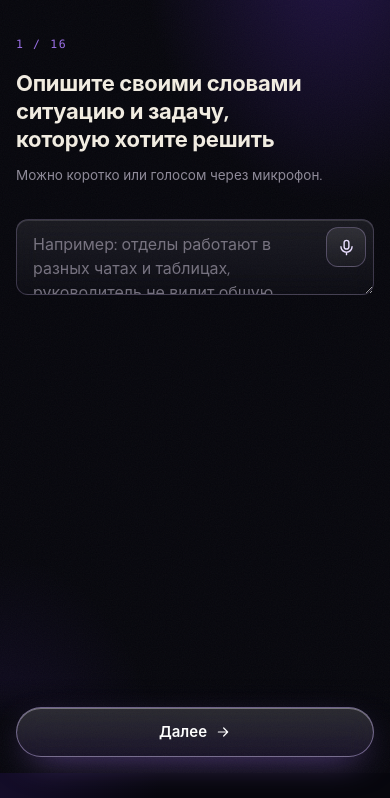
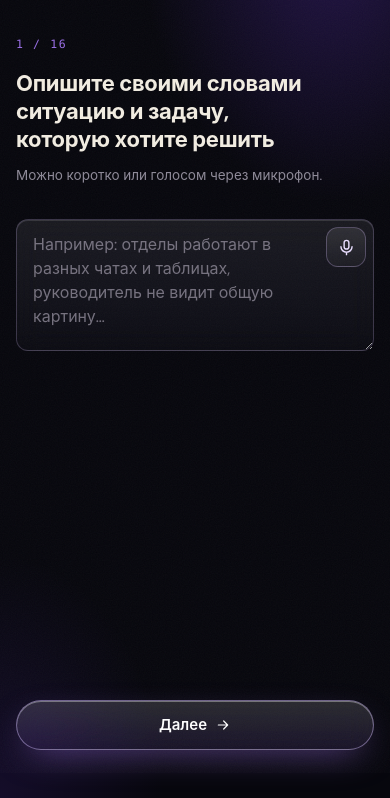
Before and after one commit to vikagladysheva07-source/automation-brief, a plain HTML site: page index.html in a window 390 px wide. Both pictures are taken after a click on the button "Начать". Shown: the part 71-869 px from the top of the page. Drawn offline with Linux system fonts and the light colour scheme.

Commit message:
Телефон: Далее не перекрывает варианты, выше поле ответа
Co-Authored-By: Claude Opus 5.5 <noreply@anthropic.com>

```diff
--- a/index.html
+++ b/index.html
@@ -227,8 +227,9 @@ body.intro .top .title,body.intro .top .bar{visibility:hidden}
   .ctl{margin-top:32px;margin-bottom:28px}
   .chips{gap:12px}
   .chip{padding:17px 18px;min-height:56px;border-radius:16px}
-  textarea,input[type=text]{min-height:56px}
-  .nav{padding-top:28px;background:linear-gradient(180deg,rgba(7,7,13,0),#07070D 45%)}
+  input[type=text]{min-height:56px}
+  textarea{min-height:132px}
+  .nav{position:static;margin:auto 0 0;padding:28px 0 calc(24px + env(safe-area-inset-bottom));background:none}
 }
 </style>
 </head>
```
